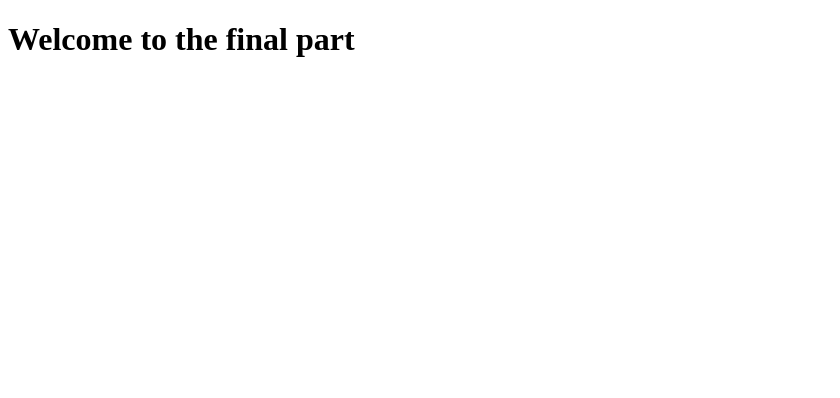
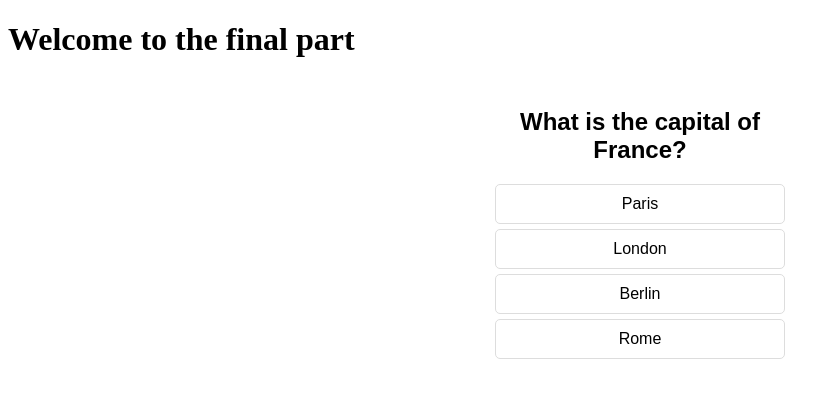
Before and after one commit to NexusSnakeZ/Quizzie, a plain HTML site: page Html/Quiz2/SecondQuiz.html in a window 1280 px wide. Shown: the whole page, without its empty margins (0-840 px from the left). Drawn offline with Linux system fonts and the light colour scheme.

Commit message:
Finished multichoice code

```diff
--- a/CSS/Multiplechoice.css
+++ b/CSS/Multiplechoice.css
@@ -0,0 +1,20 @@
+.quiz-container {
+    font-family: Arial, sans-serif;
+    width: 300px;
+    margin: 50px auto;
+    text-align: center;
+}
+.option {
+    display: block;
+    padding: 10px;
+    margin: 5px;
+    cursor: pointer;
+    border: 1px solid #ddd;
+    border-radius: 5px;
+}
+.correct {
+    background-color: lightgreen;
+}
+.incorrect {
+    background-color: lightcoral;
+}
--- a/Html/Quiz2/SecondQuiz.html
+++ b/Html/Quiz2/SecondQuiz.html
@@ -4,11 +4,20 @@
     <meta charset="UTF-8">
     <meta name="viewport" content="width=device-width, initial-scale=1.0">
     <title>Locked_IN</title>
+    <link rel="stylesheet" href="../../CSS/Multiplechoice.css">
 </head>
 <body>
     <div id="Welcoming-Message">
         <h1 id="typewriter"></h1>
     </div>
+
+<div class="quiz-container">
+    <h2 id="question">What is the capital of France?</h2>
+    <div class="option" onclick="checkAnswer(this, 'Paris')">Paris</div>
+    <div class="option" onclick="checkAnswer(this, 'London')">London</div>
+    <div class="option" onclick="checkAnswer(this, 'Berlin')">Berlin</div>
+    <div class="option" onclick="checkAnswer(this, 'Rome')">Rome</div>
+</div>
     <script src="../../JS/QuizLogic.Js"></script>
 </body>
 </html>
--- a/JS/QuizLogic.Js
+++ b/JS/QuizLogic.Js
@@ -13,6 +13,20 @@
 
 // If incorrect - flashes red, incorrect
 // documentGetElementbyID change styling
+function checkAnswer(element, selectedAnswer) {
+    const correctAnswer = "Paris";  // Change this for different questions
+
+    if (selectedAnswer === correctAnswer) {
+        element.classList.add("correct");
+        setTimeout(() => {
+            element.classList.remove("correct");
+            window.location.href = "next-page.html"; // Redirect to next page
+        }, 2000); // 2-second delay
+    } else {
+        element.classList.add("incorrect");
+        setTimeout(() => element.classList.remove("incorrect"), 1000);
+    }
+}
 
 
 //Quiz typewriter functions
```
